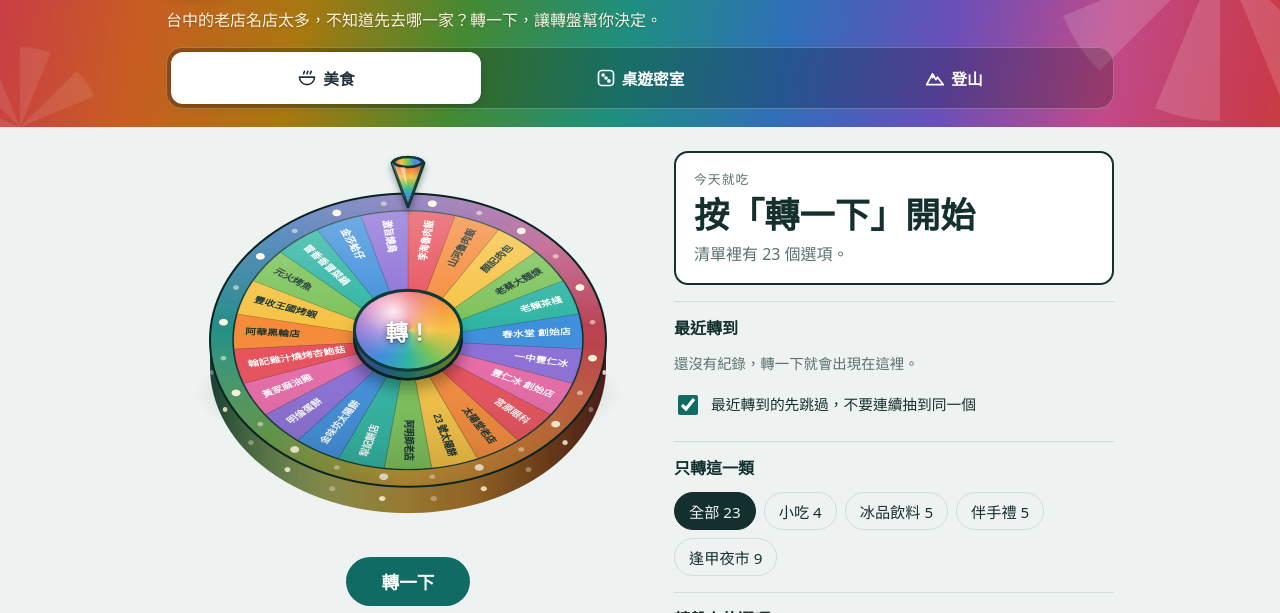
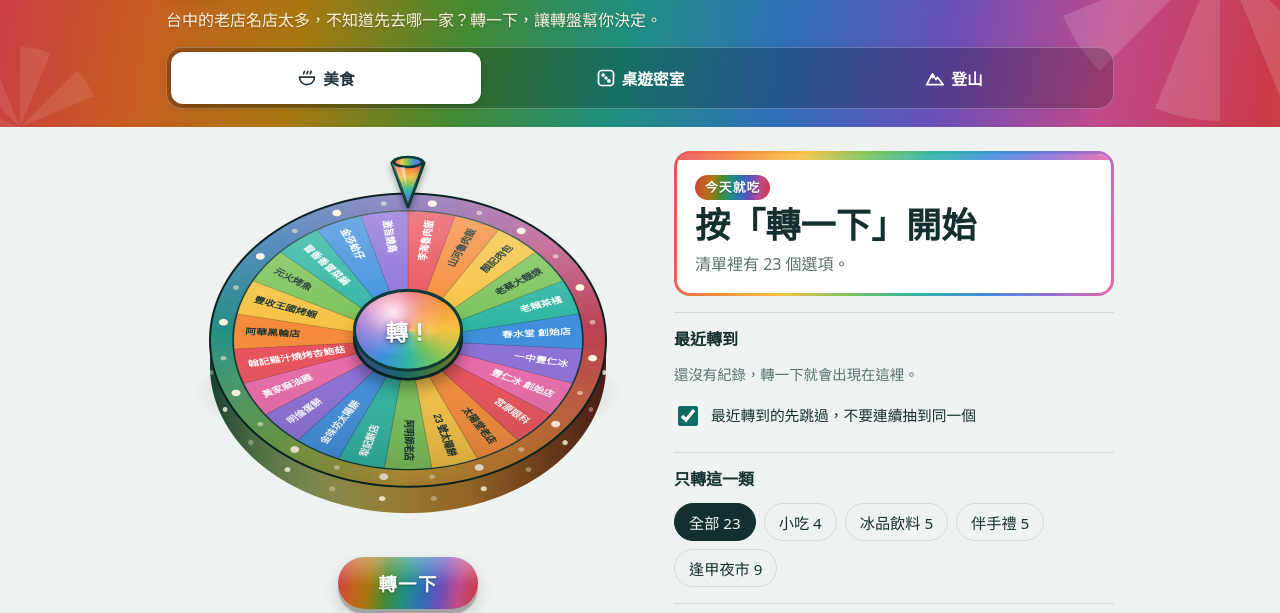
Before and after one commit to a0956530222-a11y/55666, a plain HTML site: page wheel/index.html in a window 1280 px wide. Shown: the part 99-712 px from the top of the page. Drawn offline with Linux system fonts and the light colour scheme.

Commit message:
台中轉轉樂：轉一下按鈕與結果卡改成五彩
Co-Authored-By: Claude Opus 5.5 <noreply@anthropic.com>
Claude-Session: https://claude.ai/code/session_01RjTRgTtaL6n1Y88vUja3y2

```diff
--- a/wheel/index.html
+++ b/wheel/index.html
@@ -225,20 +225,46 @@
   .hub:active:not(:disabled)::before { top: 3px; bottom: -3px; }
   .hub:disabled { cursor: wait; }
 
+  /* 「轉一下」：和頂部橫幅同一組深一階的五彩，白字才清楚 */
   .spin-btn {
-    font: 700 1.1rem var(--font-body);
-    background: var(--accent); color: var(--accent-fg);
-    border: 0; border-radius: 999px; padding: 12px 36px; min-height: 48px; cursor: pointer;
+    font: 800 1.15rem var(--font-body); letter-spacing: .08em;
+    background:
+      linear-gradient(180deg, rgba(255, 255, 255, .35) 0%, rgba(255, 255, 255, 0) 55%),
+      var(--hero-grad);
+    background-size: 100% 100%, 200% 100%;
+    background-position: 0 0, 0% 50%;
+    color: #ffffff; text-shadow: 0 1px 2px rgba(0, 0, 0, .35);
+    border: 0; border-radius: 999px; padding: 12px 40px; min-height: 52px; cursor: pointer;
+    box-shadow: 0 5px 0 rgba(0, 0, 0, .22), 0 8px 16px rgba(0, 0, 0, .18);
+    transition: transform .08s, box-shadow .08s;
   }
-  .spin-btn:disabled { opacity: .6; cursor: wait; }
+  .spin-btn:active:not(:disabled) { transform: translateY(4px); box-shadow: 0 1px 0 rgba(0, 0, 0, .22), 0 3px 8px rgba(0, 0, 0, .18); }
+  .spin-btn:disabled { cursor: wait; filter: saturate(.85); }
+  .is-spinning .spin-btn { animation: btn-flow 1.2s linear infinite; }
+  @keyframes btn-flow { from { background-position: 0 0, 0% 50%; } to { background-position: 0 0, 100% 50%; } }
   button:focus-visible, input:focus-visible { outline: 3px solid var(--sun); outline-offset: 2px; }
 
   .panel { display: grid; gap: 16px; min-width: 0; grid-template-columns: minmax(0, 1fr); }
+  /* 結果卡：彩虹外框＋上方彩虹細條 */
   .result {
-    background: var(--surface); border: 2px solid var(--fg); border-radius: 14px;
-    padding: 16px 18px; min-height: 132px;
+    position: relative; overflow: hidden;
+    border: 3px solid transparent; border-radius: 16px;
+    background:
+      linear-gradient(var(--surface), var(--surface)) padding-box,
+      linear-gradient(100deg, var(--seg-1), var(--seg-2), var(--seg-3), var(--seg-4), var(--seg-5), var(--seg-6), var(--seg-7), var(--seg-8)) border-box;
+    padding: 20px 18px 16px; min-height: 132px;
   }
-  .result .label { font-size: .8rem; letter-spacing: .08em; color: var(--muted); margin: 0; }
+  .result::before {
+    content: ""; position: absolute; left: 0; right: 0; top: 0; height: 6px;
+    background: linear-gradient(100deg, var(--seg-1), var(--seg-2), var(--seg-3), var(--seg-4), var(--seg-5), var(--seg-6), var(--seg-7), var(--seg-8));
+    opacity: .9;
+  }
+  .result .label {
+    display: inline-block; font-size: .8rem; font-weight: 700; letter-spacing: .08em; margin: 0;
+    color: #ffffff; padding: 2px 10px; border-radius: 999px;
+    background: var(--hero-grad); background-size: 200% 100%;
+    text-shadow: 0 1px 1px rgba(0, 0, 0, .3);
+  }
   .result .name { font: 900 clamp(1.6rem, 6vw, 2.2rem)/1.25 var(--font-display); margin: 4px 0; overflow-wrap: anywhere; }
   .result .meta { margin: 0; color: var(--muted); }
   .result .meta b { color: var(--fg); font-weight: 700; }
@@ -293,6 +319,9 @@
     padding: 8px 14px; min-height: 40px; display: inline-flex; align-items: center; cursor: pointer;
   }
   .action:hover { border-color: var(--fg); }
+  #result-map { border-color: var(--seg-6); }
+  #result-share { border-color: var(--seg-8); }
+  #result-again { border-color: var(--seg-4); }
   a.action:focus-visible { outline: 3px solid var(--sun); outline-offset: 2px; }
   .share-msg { margin: 8px 0 0; font-size: .85rem; color: var(--muted); }
 
@@ -307,7 +336,7 @@
   .toggle { display: flex; gap: 10px; align-items: center; font-size: .92rem; cursor: pointer; min-height: 40px; }
   .toggle input { width: 20px; height: 20px; accent-color: var(--accent); flex: none; }
 
-  @media (prefers-reduced-motion: reduce) { .result.pop .name, .result.win { animation: none; } }
+  @media (prefers-reduced-motion: reduce) { .result.pop .name, .result.win, .is-spinning .spin-btn { animation: none; } }
 </style>
 
 <header class="hero">
--- a/wheel/sw.js
+++ b/wheel/sw.js
@@ -1,6 +1,6 @@
 // 台中轉轉樂的 service worker：先存好 App 檔案，沒有網路也能開啟。
 // 修改任何檔案後，請把 CACHE 的版本號加一，手機才會更新到新版。
-const CACHE = "taichung-wheels-v12";
+const CACHE = "taichung-wheels-v13";
 const FILES = [
   "./",
   "./index.html",
```
Also changed, not shown: wheel/screenshots/food.jpg, wheel/screenshots/games.jpg, wheel/screenshots/hike.jpg, wheel/screenshots/wide.jpg.
